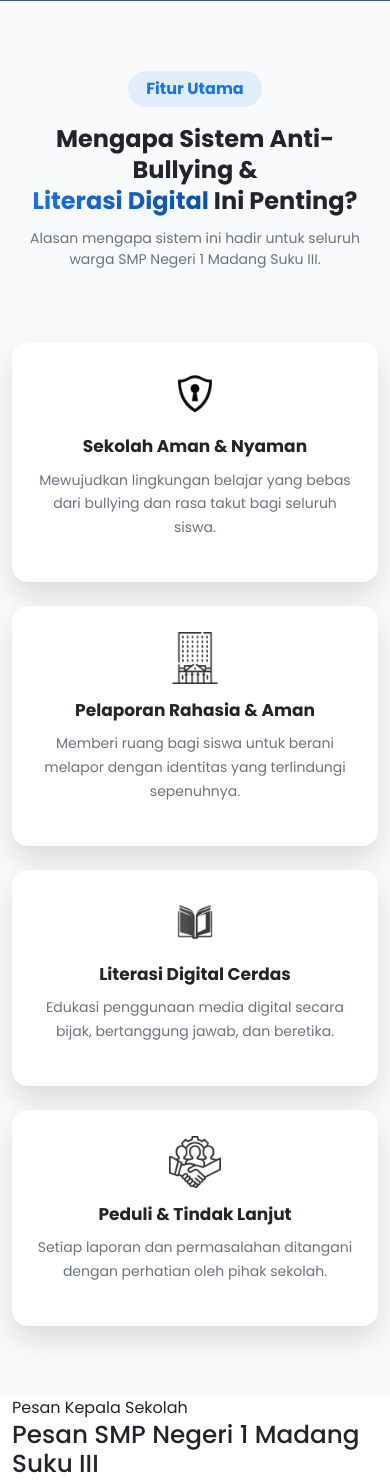
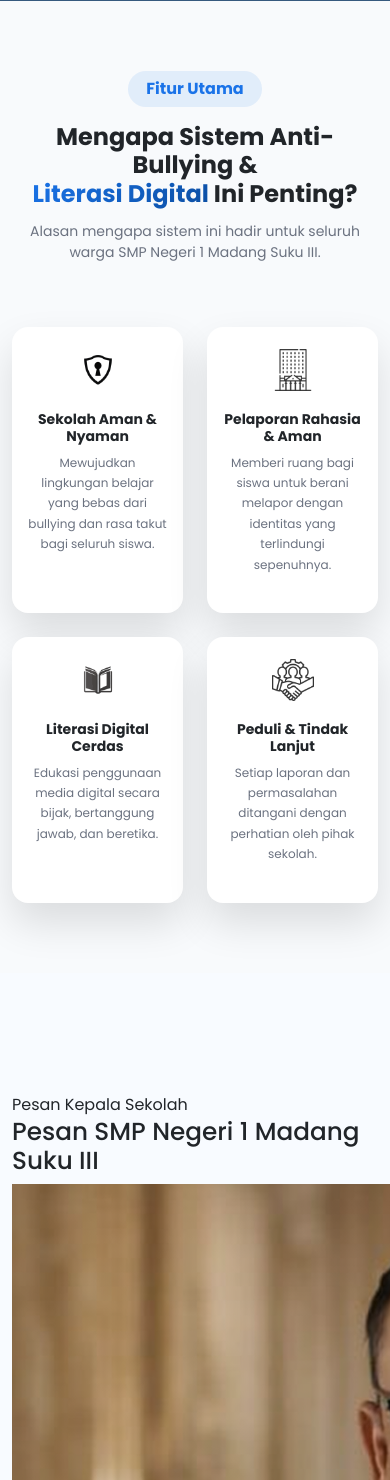
Before and after one commit to Mhanggakusuma/literasi-bullying, a Django app: page /siswa/ in a window 390 px wide; the page is wider, and only the part inside the window is pictured. Shown: the part 711-2191 px from the top of that part. Run offline with Django 5.2, Linux system fonts and the light colour scheme; the visitor is signed in with stand-in values (Sample User, id 1).

Commit message:
fix: improve mobile responsiveness for feature cards on dashboard home

```diff
--- a/dashboard/templates/dashboard/home_sections.html
+++ b/dashboard/templates/dashboard/home_sections.html
@@ -16,11 +16,11 @@
         SMP Negeri 1 Madang Suku III.
       </p>
 
-      <div class="row g-4 mt-5">
+      <div class="row g-4 mt-4">
 
-        <div class="col-12 col-sm-6 col-lg-3">
+        <div class="col-6 col-md-3">
           <div class="dh-card">
-            <img src="{% static 'img/icon-shield.png' %}" alt="Ikon Keamanan">
+            <img src="{% static 'img/icon-shield.png' %}">
             <h5>Sekolah Aman & Nyaman</h5>
             <p>
               Mewujudkan lingkungan belajar yang bebas dari bullying
@@ -29,9 +29,9 @@
           </div>
         </div>
 
-        <div class="col-12 col-sm-6 col-lg-3">
+        <div class="col-6 col-md-3">
           <div class="dh-card">
-            <img src="{% static 'img/icon-lock.png' %}" alt="Ikon Privasi">
+            <img src="{% static 'img/icon-lock.png' %}">
             <h5>Pelaporan Rahasia & Aman</h5>
             <p>
               Memberi ruang bagi siswa untuk berani melapor
@@ -40,9 +40,9 @@
           </div>
         </div>
 
-        <div class="col-12 col-sm-6 col-lg-3">
+        <div class="col-6 col-md-3">
           <div class="dh-card">
-            <img src="{% static 'img/icon-book.png' %}" alt="Ikon Edukasi">
+            <img src="{% static 'img/icon-book.png' %}">
             <h5>Literasi Digital Cerdas</h5>
             <p>
               Edukasi penggunaan media digital secara bijak,
@@ -51,9 +51,9 @@
           </div>
         </div>
 
-        <div class="col-12 col-sm-6 col-lg-3">
+        <div class="col-6 col-md-3">
           <div class="dh-card">
-            <img src="{% static 'img/icon-team.png' %}" alt="Ikon Kepedulian">
+            <img src="{% static 'img/icon-team.png' %}">
             <h5>Peduli & Tindak Lanjut</h5>
             <p>
               Setiap laporan dan permasalahan ditangani dengan
@@ -82,7 +82,7 @@
 
           <img
             src="{% static 'img/kepala-sekolah.png' %}"
-            alt="Kepala Sekolah SMP Negeri 1 Madang Suku III"
+            alt="Kepala Sekolah"
             class="principal-photo"
           >
 
@@ -96,7 +96,7 @@
         </div>
 
         <div class="principal-text">
-          <h3>Sambutan Kepala Sekolah</h3>
+          <h3>Sambutan Kepala Sekolah SMP Negeri 1 Madang Suku III</h3>
 
           <div class="principal-quote">
             <span class="quote-icon">❝</span>
@@ -111,7 +111,7 @@
           <div class="principal-author">
             <span class="line"></span>
             <div>
-              <strong>Kepala Sekolah</strong><br>
+              <strong>Kepala Sekolah</strong>
               <small>SMP Negeri 1 Madang Suku III</small>
             </div>
           </div>
@@ -135,6 +135,5 @@
         lingkungan sekolah yang lebih baik.
       </p>
 
-
     </div>
   </section>
--- a/static/css/style.css
+++ b/static/css/style.css
@@ -46,7 +46,7 @@ body {
     url("../img/hero-bg.png") center/cover no-repeat;
   display: flex;
   align-items: center;
-  color: #ffffff;
+  color: #fff;
 }
 
 .dh-badge {
@@ -78,18 +78,12 @@ body {
 }
 
 .dh-btn {
-  background: #ffffff;
+  background: #fff;
   color: #0d6ac6;
   padding: 14px 42px;
   border-radius: 999px;
   font-weight: 700;
   text-decoration: none;
-  transition: .3s;
-}
-
-.dh-btn:hover {
-  transform: translateY(-4px);
-  box-shadow: 0 18px 30px rgba(0,0,0,0.25);
 }
 
 /* ================= FITUR ================= */
@@ -105,8 +99,8 @@ body {
   padding: 6px 18px;
   border-radius: 999px;
   font-weight: 600;
+  display: inline-block;
   margin-bottom: 16px;
-  display: inline-block;
 }
 
 .section-title {
@@ -116,15 +110,10 @@ body {
 
 .gradient-text {
   background: linear-gradient(135deg, #1a73e8, #0b4ea2);
-
-  /* Standard property (WAJIB untuk compatibility) */
+  -webkit-background-clip: text;
   background-clip: text;
-
-  /* WebKit fallback */
-  -webkit-background-clip: text;
   -webkit-text-fill-color: transparent;
 }
-
 
 .section-subtitle {
   max-width: 720px;
@@ -134,24 +123,22 @@ body {
 }
 
 .dh-card {
-  background: #ffffff;
-  padding: 42px 30px;
+  background: #fff;
+  padding: 38px 26px;
   border-radius: 20px;
   height: 100%;
   text-align: center;
-  box-shadow: 0 25px 45px rgba(0,0,0,0.12);
-  transition: .3s;
+  box-shadow: 0 20px 40px rgba(0,0,0,0.12);
 }
 
 .dh-card img {
   width: 64px;
-  margin-bottom: 22px;
+  margin-bottom: 20px;
 }
 
 .dh-card h5 {
   font-size: 20px;
   font-weight: 700;
-  margin-bottom: 12px;
 }
 
 .dh-card p {
@@ -160,63 +147,74 @@ body {
   line-height: 1.7;
 }
 
-/* ================= MOBILE FIX ================= */
+/* ================= RESPONSIVE MOBILE ================= */
 
 @media (max-width: 576px) {
 
-  .dh-hero {
-    min-height: auto;
-    padding: 100px 15px;
-  }
-
   .dh-title {
-    font-size: 28px;
+    font-size: 26px;
   }
 
   .dh-desc {
     font-size: 15px;
   }
 
+  .section-title {
+    font-size: 24px;
+  }
+
+  .section-subtitle {
+    font-size: 14px;
+  }
+
   .dh-features {
     padding: 70px 0;
   }
 
-  .section-title {
-    font-size: 24px;
-    line-height: 1.3;
-  }
-
-  .section-subtitle {
+  .dh-card {
+    padding: 22px 14px;
+    border-radius: 16px;
+  }
+
+  .dh-card img {
+    width: 42px;
+  }
+
+  .dh-card h5 {
     font-size: 14px;
-    padding: 0 10px;
-  }
-
-  .dh-card {
-    padding: 26px 20px;
-    border-radius: 16px;
-    box-shadow: 0 14px 28px rgba(0,0,0,0.12);
-  }
-
-  .dh-card img {
-    width: 52px;
-    margin-bottom: 16px;
-  }
-
-  .dh-card h5 {
-    font-size: 17px;
   }
 
   .dh-card p {
-    font-size: 14px;
-  }
-}
-
-/* ================= DISABLE HOVER ON MOBILE ================= */
-@media (hover: none) {
-  .dh-card:hover {
-    transform: none;
-    box-shadow: 0 14px 28px rgba(0,0,0,0.12);
-  }
+    font-size: 12px;
+  }
+}
+
+/* ================= PESAN KEPALA SEKOLAH ================= */
+
+.principal-section {
+  padding: 120px 0;
+  background: #f8fbff;
+}
+
+.principal-grid {
+  display: grid;
+  grid-template-columns: 1fr 1fr;
+  gap: 80px;
+  align-items: center;
+}
+
+@media (max-width: 992px) {
+  .principal-grid {
+    grid-template-columns: 1fr;
+  }
+}
+
+/* ================= CTA ================= */
+
+.dh-cta {
+  padding: 120px 20px;
+  background: linear-gradient(135deg, #1a73e8, #0b4ea2);
+  color: #fff;
 }
 
 
```
Also changed, not shown: dashboard/templates/dashboard/dashboard_home.html (+13 -13 lines).
